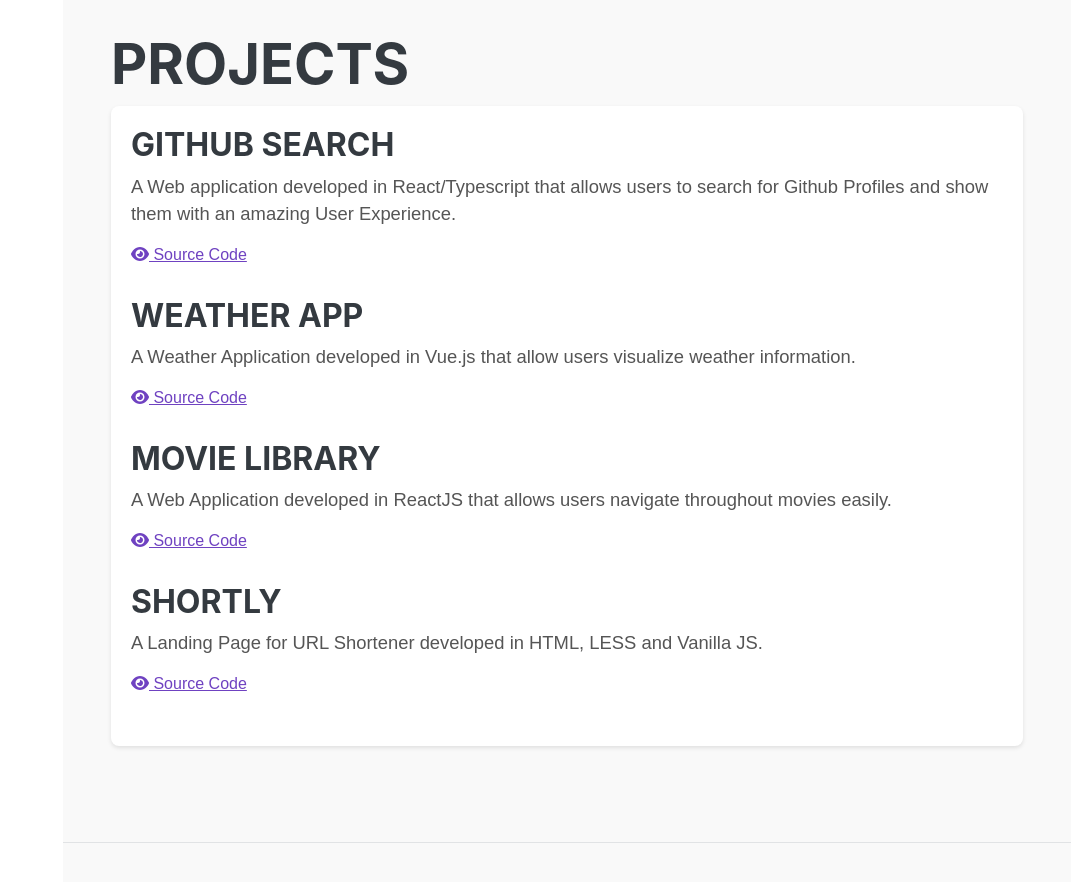
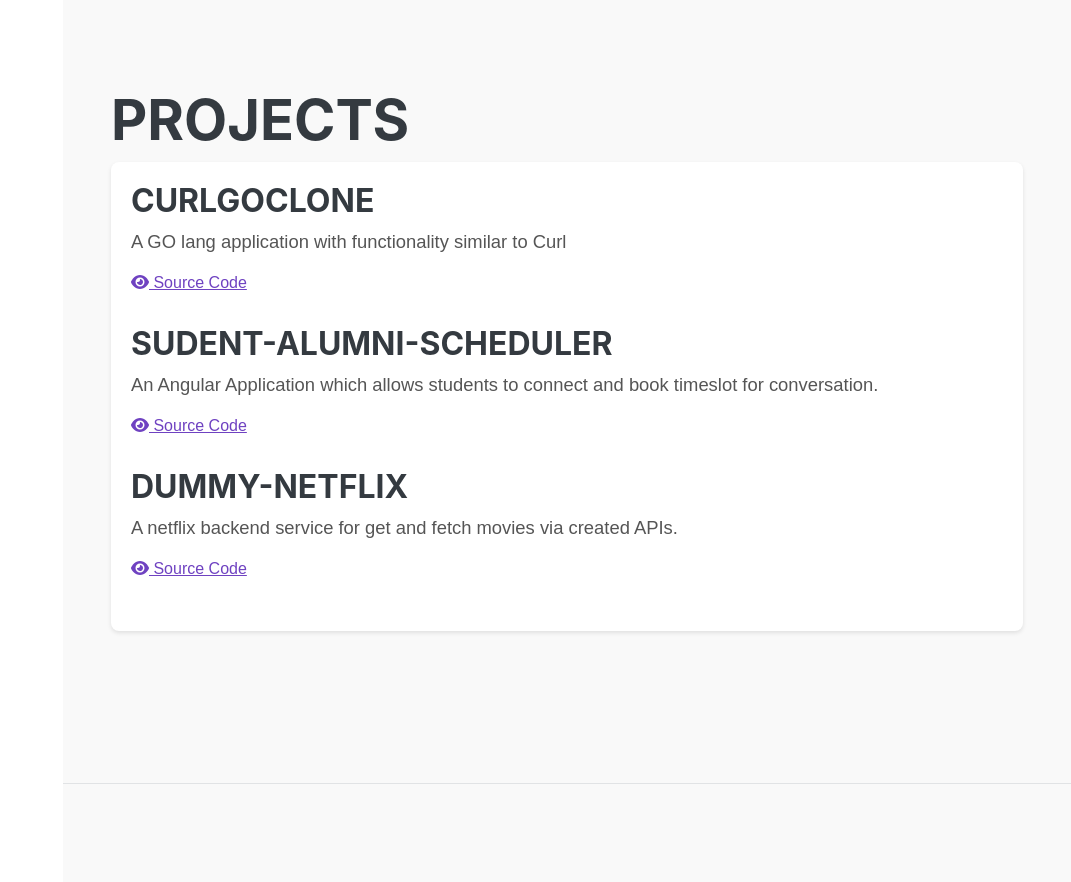
Before and after one commit to AshishSharmaSDE/ashish-portfolio, a React (Vite) app: page / in a window 1280 px wide. Shown: the part 2400-3282 px from the top of the page, without its empty margins (209-1280 px from the left). Built offline with nearby package versions, Linux system fonts and the light colour scheme; a web font is replaced by a local one.

Commit message:
Update config.js

```diff
--- a/config.js
+++ b/config.js
@@ -100,27 +100,21 @@ export const experience = [
 
 export const projects = [
   {
-    title: "Github Search",
+    title: "CurlGoClone",
     description:
-      "A Web application developed in React/Typescript that allows users to search for Github Profiles and show them with an amazing User Experience.",
-    sourceLink: "https://github.com/C0lliNN/GithubSearch",
+      "A GO lang application with functionality similar to Curl",
+    sourceLink: "https://github.com/AshishSharmaSDE/curlGoClone",
   },
   {
-    title: "Weather App",
+    title: "Sudent-Alumni-Scheduler",
     description:
-      "A Weather Application developed in Vue.js that allow users visualize weather information.",
-    sourceLink: "https://github.com/C0lliNN/Weather-App",
+      "An Angular Application which allows students to connect and book timeslot for conversation.",
+    sourceLink: "https://github.com/AshishSharmaSDE/Sudent-Alumni-Scheduler",
   },
   {
-    title: "Movie Library",
+    title: "dummy-netflix",
     description:
-      "A Web Application developed in ReactJS that allows users navigate throughout movies easily.",
-    sourceLink: "https://github.com/C0lliNN/MovieLibrary",
-  },
-  {
-    title: "Shortly",
-    description:
-      "A Landing Page for URL Shortener developed in HTML, LESS and Vanilla JS.",
-    sourceLink: "https://github.com/C0lliNN/Shortly",
+      "A netflix backend service for get and fetch movies via created APIs.",
+    sourceLink: "https://github.com/AshishSharmaSDE/dummy-netflix",
   },
 ];
```
